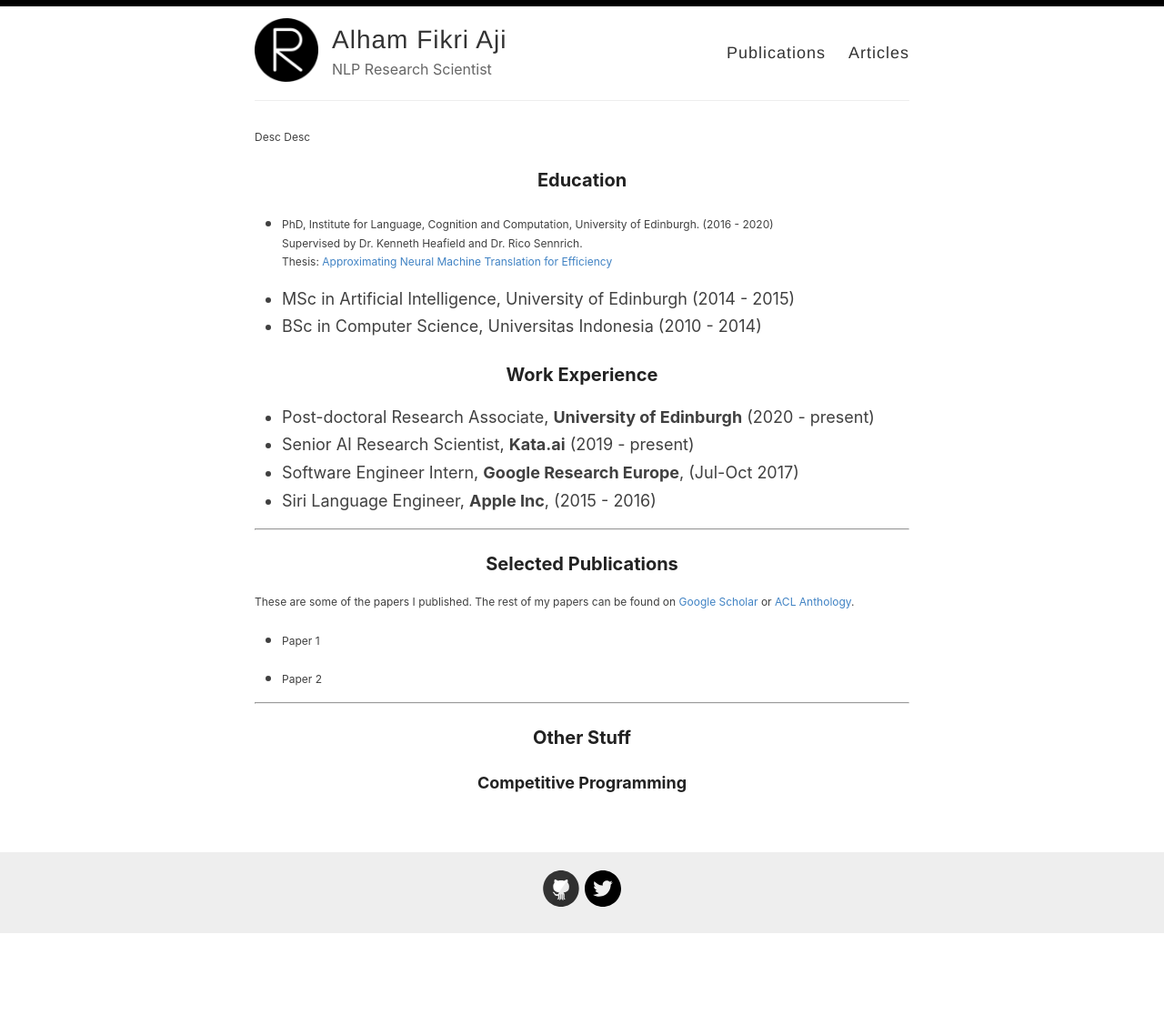
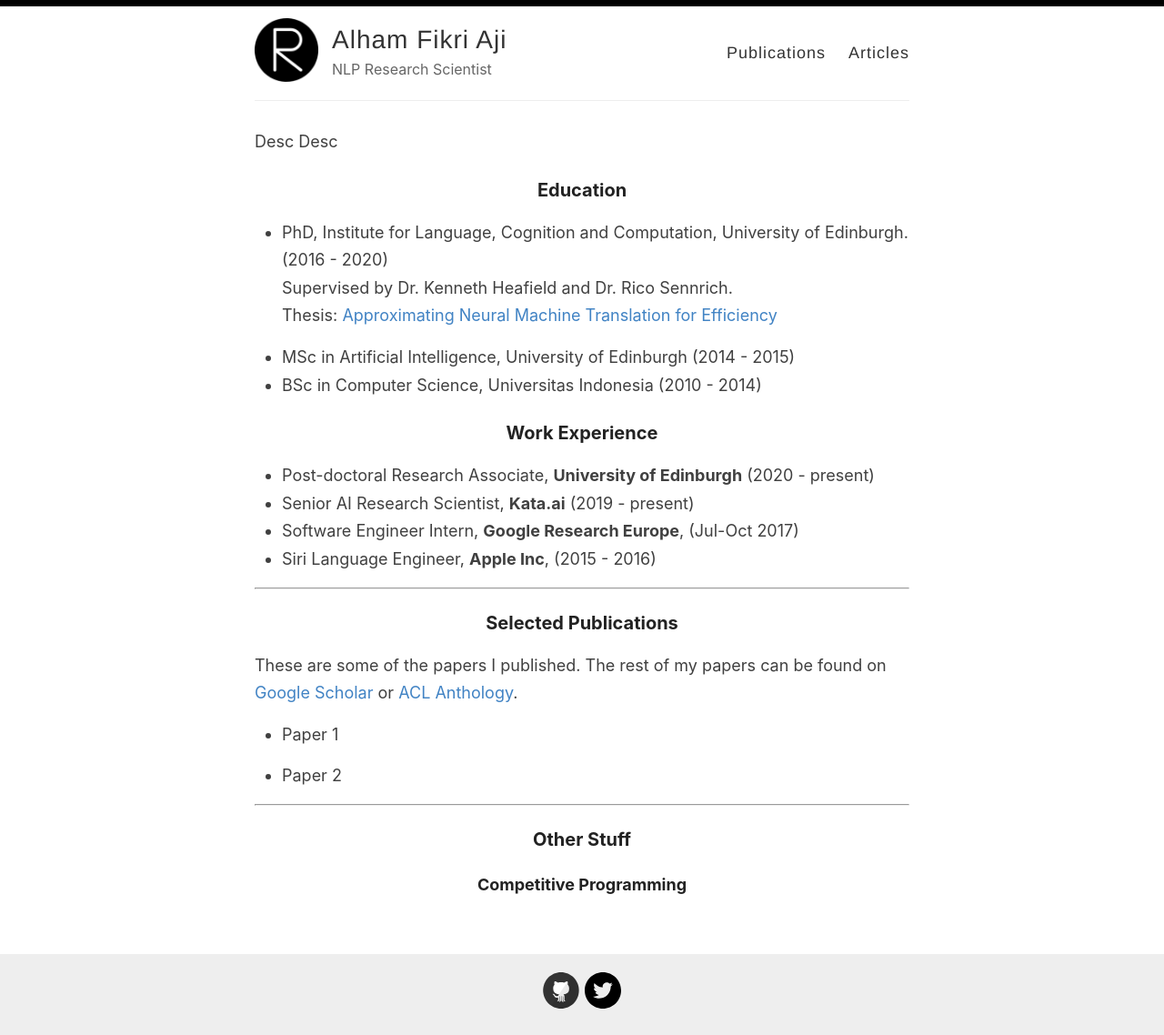
Before and after one commit to afaji/afaji.github.io, a Jekyll site: the page built from index.md, in a window 1280 px wide. Shown: the whole page at 91% size. Built offline with Jekyll 4.4.1, drawn with Linux system fonts in a browser that asks for light colours; before the commit the page ends 1026 px from its top, so only the background shows below that.

Commit message:
Update style.scss

```diff
--- a/assets/style.scss
+++ b/assets/style.scss
@@ -16,7 +16,7 @@
 @import url('https://fonts.googleapis.com/css?family=Roboto');
 
 html {
-  font-size: 100%;
+  font-size: 70%;
   height: 100%;
 }
 
@@ -86,7 +86,6 @@
 
 p {
   margin: 15px 0;
-  font-size: 12px;
 }
 
 table {
```
